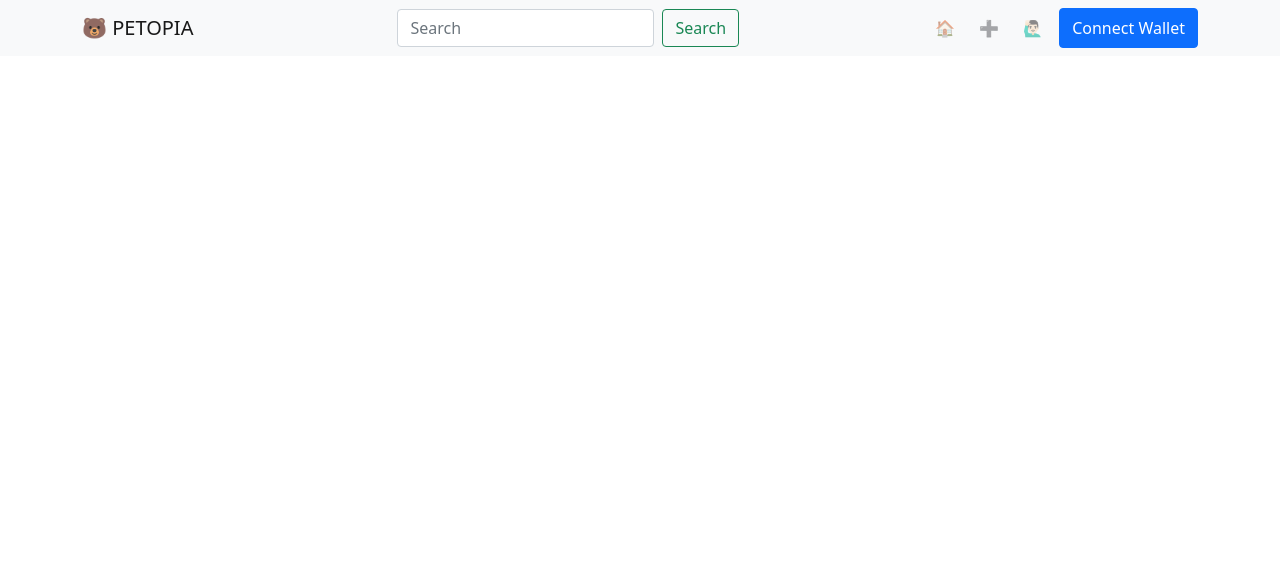
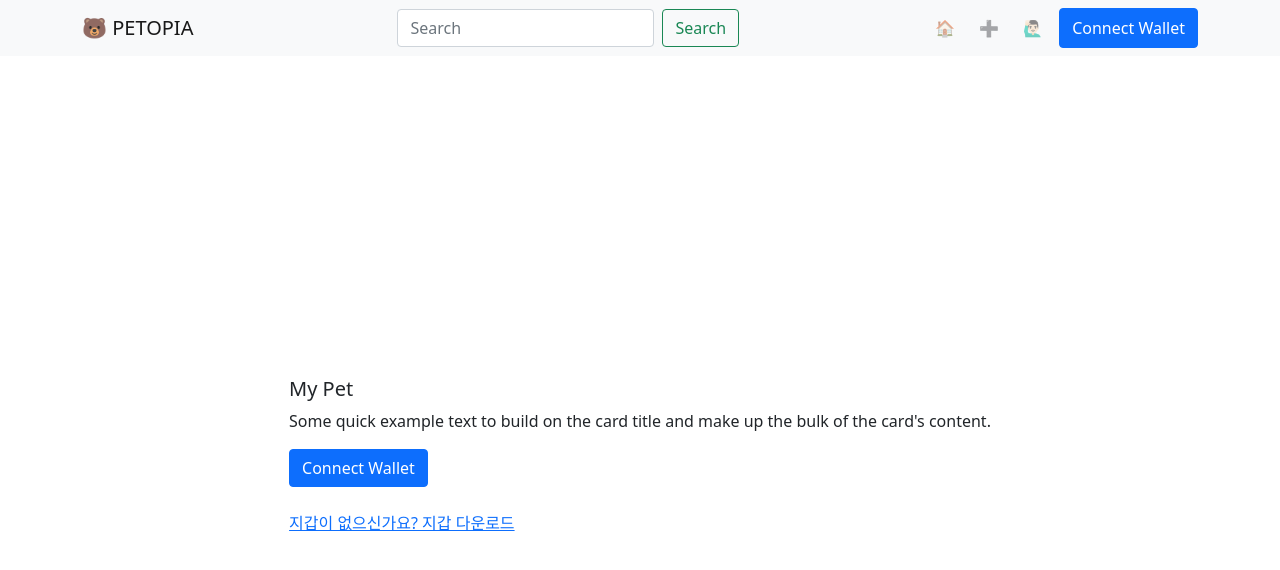
Before and after one commit to codestates/BEB_02_project3_petopia, a React (Create React App) app in the folder client/: page /login in a window 1280 px wide. Shown: the top 570 px of the page. Built offline with nearby package versions, Linux system fonts and the light colour scheme.

Commit message:
Update LoginPage.js
Connect Wallet Button
Download Wallet

```diff
--- a/client/src/App.js
+++ b/client/src/App.js
@@ -5,6 +5,7 @@ import { BrowserRouter, Routes, Route } from "react-router-dom";
 import Mypage from './pages/mypage';
 import Main from './pages/main';
 import Navigation from './components/navbar';
+import LoginPage from './pages/login';
 
 function App() {
   return (
@@ -13,6 +14,7 @@ function App() {
       <Routes>
         <Route exact path="/" element={<Main />} />
         <Route exact path="/mypage" element={<Mypage />} />
+        <Route exact path="/login" element={<LoginPage />} />
       </Routes>
     </BrowserRouter>
   );
--- a/client/src/pages/login.js
+++ b/client/src/pages/login.js
@@ -1 +1,35 @@
-console.log("hello")
+import { Button } from 'react-bootstrap';
+import React, { useEffect, useState } from 'react'
+import { Link, withRouter } from 'react-router-dom';
+
+
+function LoginPage() {
+    const [Email, setEmail] = useState("")
+    const [Password, setPassword] = useState("")
+
+    return (
+        <div style={{
+            display: 'flex', justifyContent: 'center', alignItems: 'center'
+            , width: '100%', height: '100vh'
+        }}>
+            <form style={{ display: 'flex', flexDirection: 'column' }}>
+                {/* <img src="https://media.istockphoto.com/photos/cute-puppy-picture-id598175960" alt="W3Schools.com"></img>                 */}
+
+
+                    <div class="card-body">
+                        <h5 class="card-title">My Pet</h5>
+                        <p class="card-text">Some quick example text to build on the card title and make up the bulk of the card's content.</p>
+                        <a href="#" class="btn btn-primary">Connect Wallet</a>
+                        <br>
+                        </br>
+                        <br>
+                        </br><Link to= "/wallet-download"> 지갑이 없으신가요? 지갑 다운로드</Link>
+                    </div>
+
+
+            </form>
+        </div>
+    );
+}
+
+export default LoginPage;
```
